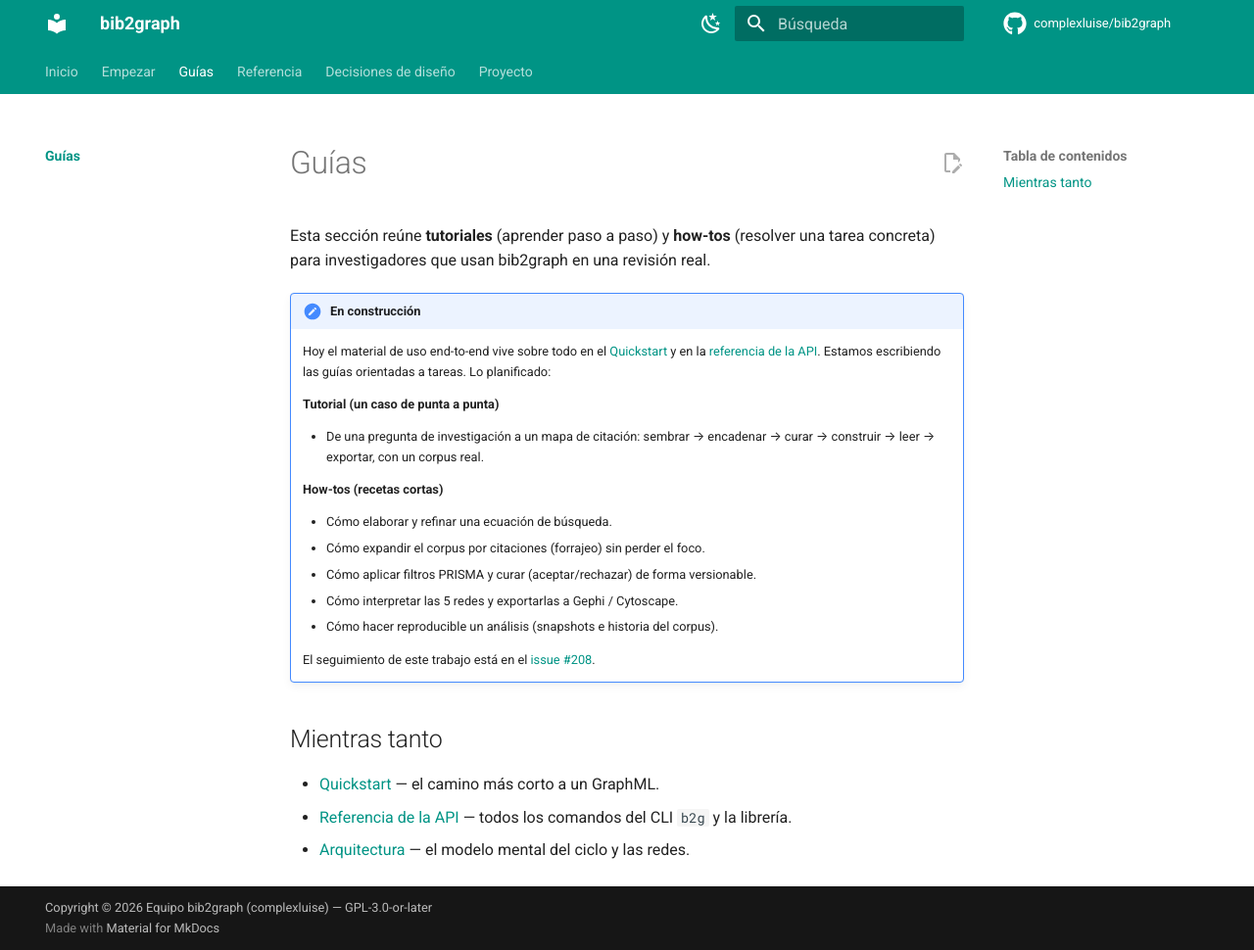
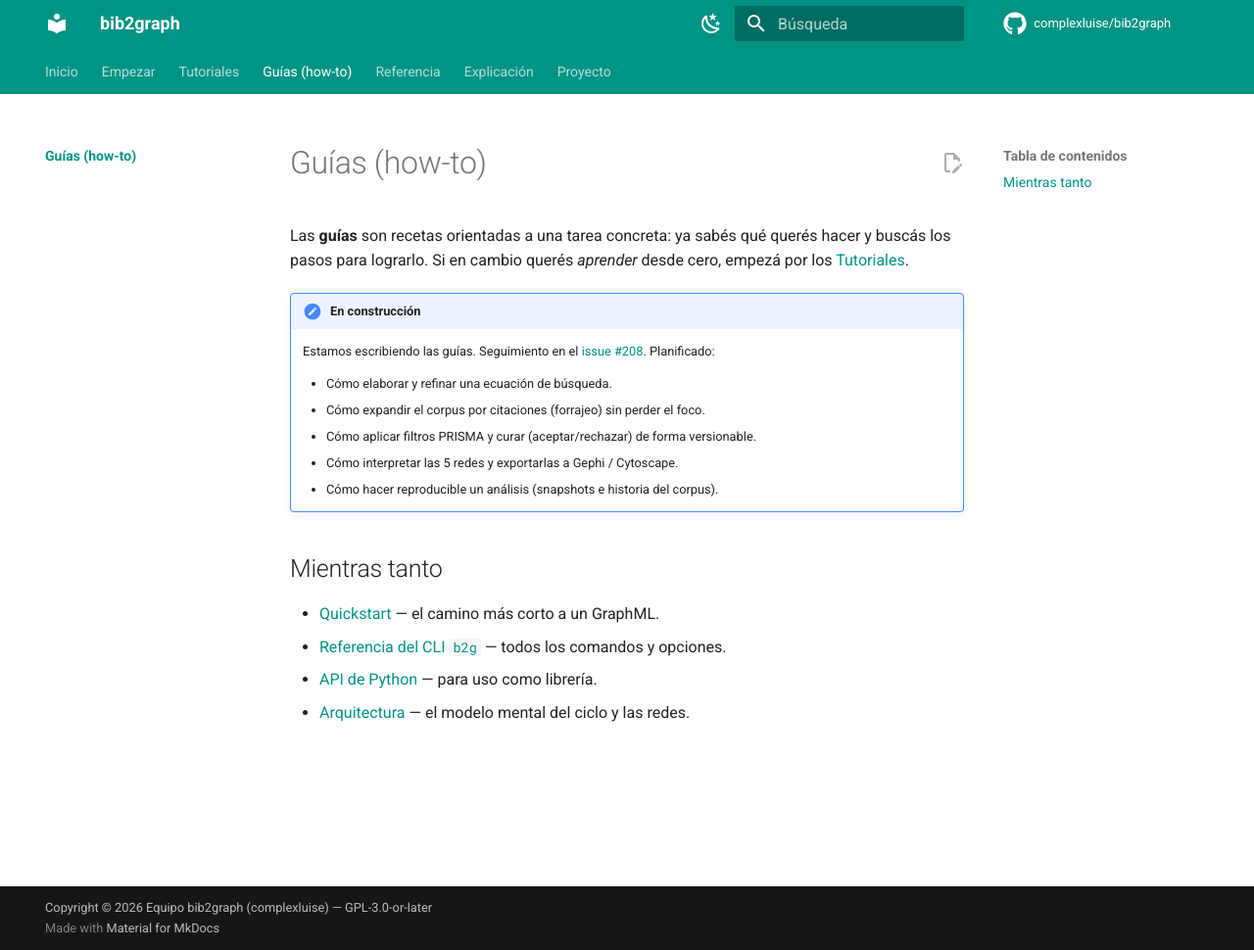
Before and after one commit to complexluise/bib2graph, an MkDocs documentation site: the page built from docs/guias/index.md, in a window 1280 px wide and 970 px high. Shown: the whole window at 98% size. Built offline with MkDocs 1.6.1 and Material for MkDocs 9.7.7, drawn with Linux system fonts in a browser that asks for light colours; comment, search, counter and statistics services are not loaded.

Commit message:
docs: referencia autogenerada (mkdocstrings + mkdocs-click), Diátaxis y Termynal
- Referencia de la librería autogenerada desde docstrings (mkdocstrings/griffe),
  agrupada por tema: docs/reference/python-api.md.
- Referencia del CLI b2g autogenerada desde el grupo Click (mkdocs-click):
  docs/reference/cli.md — siempre en sincronía con `b2g --help`.
- nav reestructurado en Diátaxis explícito: Empezar/Tutoriales (aprender),
  Guías (resolver), Referencia (consultar), Explicación (entender).
- Termynal anima la sesión seed→build→export del quickstart.
- Stubs de Tutoriales y Guías separados, ambos apuntando al #208.
- Deps en el grupo `docs`: mkdocstrings[python], mkdocs-click, termynal.

Build verificado con `uv run --with ... mkdocs build`: las tres autogeneraciones
producen contenido real (subcomandos del CLI, clases de la API, animación
Termynal). Warnings preexistentes de enlaces relativos y de indentación en
docstrings de openalex.py — no fatales.

Co-Authored-By: Claude Opus 4.8 <noreply@anthropic.com>

```diff
--- a/docs/guias/index.md
+++ b/docs/guias/index.md
@@ -1,24 +1,17 @@
 ---
-title: Guías
+title: Guías (how-to)
 ---
 
-# Guías
+# Guías (how-to)
 
-Esta sección reúne **tutoriales** (aprender paso a paso) y **how-tos** (resolver
-una tarea concreta) para investigadores que usan bib2graph en una revisión real.
+Las **guías** son recetas orientadas a una tarea concreta: ya sabés qué querés
+hacer y buscás los pasos para lograrlo. Si en cambio querés *aprender* desde
+cero, empezá por los [Tutoriales](../tutoriales/index.md).
 
 !!! note "En construcción"
-    Hoy el material de uso end-to-end vive sobre todo en el
-    [Quickstart](../getting-started/quickstart.md) y en la
-    [referencia de la API](../API.md). Estamos escribiendo las guías orientadas a
-    tareas. Lo planificado:
-
-    **Tutorial (un caso de punta a punta)**
-
-    - De una pregunta de investigación a un mapa de citación: sembrar →
-      encadenar → curar → construir → leer → exportar, con un corpus real.
-
-    **How-tos (recetas cortas)**
+    Estamos escribiendo las guías. Seguimiento en el
+    [issue #208](https://github.com/complexluise/bib2graph/issues/208).
+    Planificado:
 
     - Cómo elaborar y refinar una ecuación de búsqueda.
     - Cómo expandir el corpus por citaciones (forrajeo) sin perder el foco.
@@ -26,13 +19,10 @@ una tarea concreta) para investigadores que usan bib2graph en una revisión real
     - Cómo interpretar las 5 redes y exportarlas a Gephi / Cytoscape.
     - Cómo hacer reproducible un análisis (snapshots e historia del corpus).
 
-    El seguimiento de este trabajo está en el
-    [issue #208](https://github.com/complexluise/bib2graph/issues/208).
-
 ## Mientras tanto
 
 - [Quickstart](../getting-started/quickstart.md) — el camino más corto a un
   GraphML.
-- [Referencia de la API](../API.md) — todos los comandos del CLI `b2g` y la
-  librería.
+- [Referencia del CLI `b2g`](../reference/cli.md) — todos los comandos y opciones.
+- [API de Python](../reference/python-api.md) — para uso como librería.
 - [Arquitectura](../ARCHITECTURE.md) — el modelo mental del ciclo y las redes.
--- a/mkdocs.yml
+++ b/mkdocs.yml
@@ -60,6 +60,23 @@ plugins:
   - search:
       lang: es
   - include-markdown
+  # Anima sesiones de terminal: bloques precedidos por <!-- termynal -->.
+  - termynal
+  # Referencia de la librería autogenerada desde los docstrings (src layout).
+  - mkdocstrings:
+      handlers:
+        python:
+          paths: [src]
+          options:
+            docstring_style: google
+            show_root_heading: true
+            show_root_full_path: false
+            show_source: false
+            show_signature_annotations: true
+            separate_signature: true
+            members_order: source
+            heading_level: 2
+            filters: ["!^_"]
 
 markdown_extensions:
   - admonition
@@ -78,6 +95,8 @@ markdown_extensions:
   - pymdownx.emoji:
       emoji_index: !!python/name:material.extensions.emoji.twemoji
       emoji_generator: !!python/name:material.extensions.emoji.to_svg
+  # Referencia del CLI b2g autogenerada desde el grupo Click.
+  - mkdocs-click
 
 # Páginas que se construyen y son enlazables por URL, pero NO aparecen en el
 # sidebar (los 38 ADRs viven en su índice docs/decisiones/README.md).
@@ -94,19 +113,25 @@ exclude_docs: |
   ROADMAP/
   RELEASE_TEMPLATE.md
 
+# Estructura Diátaxis (https://diataxis.fr): Empezar/Tutoriales (aprender),
+# Guías (resolver una tarea), Referencia (consultar), Explicación (entender).
 nav:
   - Inicio: index.md
   - Empezar:
       - Instalación: getting-started/installation.md
       - Quickstart: getting-started/quickstart.md
-  - Guías:
+  - Tutoriales:
+      - tutoriales/index.md
+  - Guías (how-to):
       - guias/index.md
   - Referencia:
-      - API (librería + CLI): API.md
+      - API de Python: reference/python-api.md
+      - CLI b2g: reference/cli.md
+      - Contratos detallados: API.md
+  - Explicación:
       - Arquitectura: ARCHITECTURE.md
+      - Decisiones de diseño (ADRs): decisiones/README.md
       - Requisitos del producto (PRD): PRD.md
-  - Decisiones de diseño:
-      - decisiones/README.md
   - Proyecto:
       - Contribuir: contributing.md
       - Versionado: versioning.md
--- a/pyproject.toml
+++ b/pyproject.toml
@@ -134,9 +134,15 @@ dev = [
 
 # Sitio de documentación (MkDocs Material). Solo para construir docs en local y
 # en CI (.github/workflows/docs.yml); no se publica a PyPI. `uv sync --group docs`.
+# La referencia de API/CLI se autogenera del código: mkdocstrings (librería,
+# desde docstrings) y mkdocs-click (CLI b2g, desde el grupo Click). termynal
+# anima las sesiones de terminal del quickstart.
 docs = [
     "mkdocs-material>=9.5",
     "mkdocs-include-markdown-plugin>=6",
+    "mkdocstrings[python]>=0.24",
+    "mkdocs-click>=0.8",
+    "termynal>=0.12",
 ]
 
 # ----- Tooling ------------------------------------------------------------
```
Also changed, not shown: docs/getting-started/quickstart.md (+18 -7 lines), docs/index.md (+2 -2 lines), docs/reference/cli.md (added, +22 -0 lines), docs/reference/python-api.md (added, +63 -0 lines), docs/tutoriales/index.md (added, +32 -0 lines).
